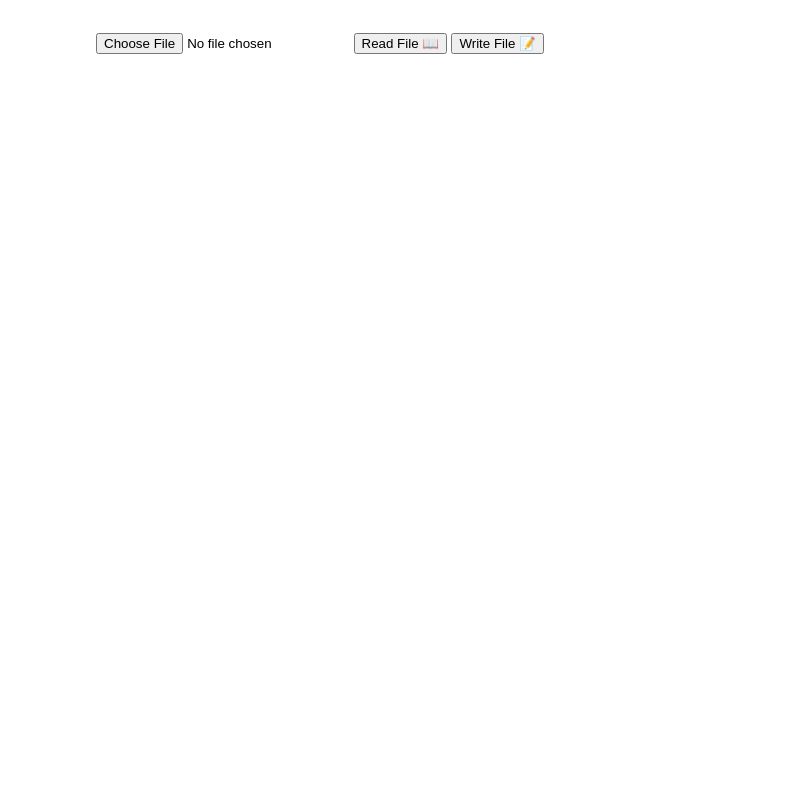
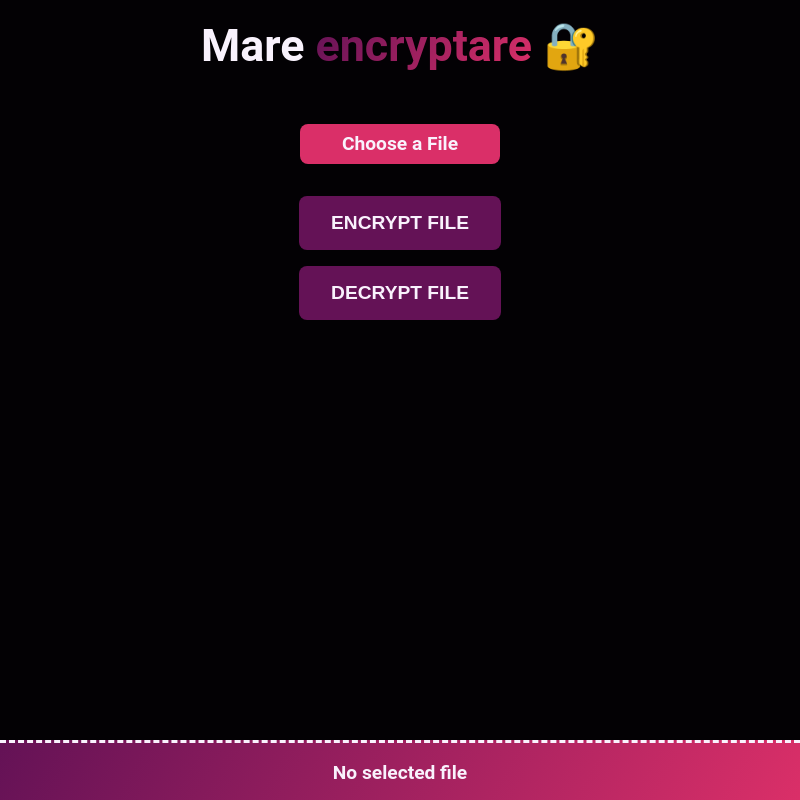
Before and after one commit to IvanoiuPetrut/encode-multimedia-data, an Electron app: page src/main/index.html in a window 800 px wide. Drawn offline with Linux system fonts and the light colour scheme; no server answers.

Commit message:
feat: add base css

```diff
--- a/src/main/index.css
+++ b/src/main/index.css
@@ -1,7 +1,120 @@
+*,
+*::before,
+*::after {
+  box-sizing: border-box;
+  margin: 0;
+  padding: 0;
+}
+
+:root {
+  --text: #f9f2fd;
+  --background: #030104;
+  --primary: #641256;
+  --secondary: #340917;
+  --accent: #da2f68;
+  --gradient: linear-gradient(
+    90deg,
+    rgb(100, 18, 86) 0% rgb(218, 47, 104) 100%
+  );
+}
+
 body {
-  font-family: -apple-system, BlinkMacSystemFont, 'Segoe UI', Roboto, Helvetica,
-    Arial, sans-serif;
-  margin: auto;
-  max-width: 38rem;
-  padding: 2rem;
+  background-color: var(--background);
+  color: var(--text);
+  font-family: "Roboto", sans-serif;
+  font-size: 16px;
+  line-height: 1.5;
 }
+
+h1 {
+  font-size: 2.8rem;
+  font-weight: 700;
+  line-height: 1.2;
+  margin-bottom: 3.2rem;
+  margin-top: 1.2rem;
+  text-align: center;
+}
+
+strong {
+  background: linear-gradient(120deg, var(--primary), var(--accent));
+  -webkit-background-clip: text;
+  -webkit-text-fill-color: transparent;
+}
+
+main {
+  display: flex;
+  flex-direction: column;
+  align-items: center;
+  gap: 2rem;
+}
+
+.custom-file-input {
+  position: relative;
+  width: 200px;
+  height: 40px;
+  overflow: hidden;
+}
+
+.hidden-input {
+  position: absolute;
+  top: 0;
+  left: 0;
+  width: 100%;
+  height: 80px;
+  opacity: 0;
+  z-index: 2;
+  cursor: pointer;
+}
+
+.custom-button {
+  display: block;
+  width: 100%;
+  height: 100%;
+  font-size: 1.2rem;
+  background-color: var(--accent);
+  border-radius: 0.5rem;
+  text-align: center;
+  line-height: 40px;
+  font-weight: 700;
+  cursor: pointer;
+}
+
+.selected-file {
+  position: absolute;
+  top: calc(100% - 60px);
+  left: 0;
+  width: 100%;
+  height: 60px;
+  border-top: 3px dashed var(--text);
+  font-size: 1.2rem;
+  font-weight: 700;
+  text-align: center;
+  line-height: 60px;
+  overflow: hidden;
+  text-overflow: ellipsis;
+
+  background: linear-gradient(120deg, var(--primary), var(--accent));
+}
+
+.btn {
+  background-color: var(--primary);
+  border: none;
+  border-radius: 0.5rem;
+  color: var(--text);
+  cursor: pointer;
+  font-size: 1.2rem;
+  font-weight: 700;
+  padding: 1rem 2rem;
+  text-transform: uppercase;
+  transition: all 0.2s ease-in-out;
+}
+
+.btn:hover {
+  transform: translateY(-0.2rem);
+}
+
+.btn-group {
+  display: flex;
+  flex-direction: column;
+  gap: 1rem;
+}
--- a/src/main/index.html
+++ b/src/main/index.html
@@ -6,9 +6,25 @@
     <link rel="stylesheet" href="index.css" />
   </head>
   <body>
-    <input id="fileInput" type="file" />
-    <button id="readButton">Read File 📖</button>
-    <button id="writeButton">Write File 📝</button>
+    <h1>Mare <strong>encryptare</strong> 🔐</h1>
+    <main>
+      <div class="custom-file-input">
+        <input
+          type="file"
+          id="fileInput"
+          name="fileInput"
+          class="hidden-input"
+        />
+        <label for="fileInput" class="custom-button">Choose a File</label>
+      </div>
+
+      <p class="selected-file">No selected file</p>
+
+      <div class="btn-group">
+        <button id="encryptButton" class="btn">Encrypt file</button>
+        <button id="decryptButton" class="btn">Decrypt file</button>
+      </div>
+    </main>
     <div id="output"></div>
 
     <script src="../renderer/rendererProcessFile.js"></script>
--- a/src/renderer/rendererProcessFile.js
+++ b/src/renderer/rendererProcessFile.js
@@ -12,9 +12,14 @@ const {
 } = window.electronAPI.require("../shared/fileOperations");
 
 const output = document.getElementById("output");
+const selectedFileEl = document.querySelector(".selected-file");
 let filePath = "";
 
-document.getElementById("readButton").addEventListener("click", async () => {
+document.querySelector("#encryptButton").addEventListener("click", async () => {
+  if (!filePath) {
+    console.log("No file selected");
+    return;
+  }
   console.log(filePath);
   await createFileStatistic(filePath);
   const huffmanTree = returnHuffmanTree();
@@ -26,22 +31,7 @@ document.getElementById("readButton").addEventListener("click", async () => {
   }
 });
 
-document.getElementById("writeButton").addEventListener("click", async () => {
-  let bit;
-  readOneBit("C:\\Personal\\input.txt")
-    .then((b) => {
-      bit = b;
-      writeOneBit("C:\\Personal\\output.txt", bit);
-    })
-    .then(() => {
-      console.log("Wrote bit:", bit);
-    })
-    .catch((err) => {
-      console.error("Error:", err);
-    });
+document.querySelector("#fileInput").addEventListener("change", (event) => {
+  filePath = event.target.files[0].path;
+  selectedFileEl.innerHTML = filePath;
 });
-
-document.querySelector("#fileInput").addEventListener("change", (event) => {
-  console.log("File input changed:", event.target.files[0].path);
-  filePath = event.target.files[0].path;
-});
```
